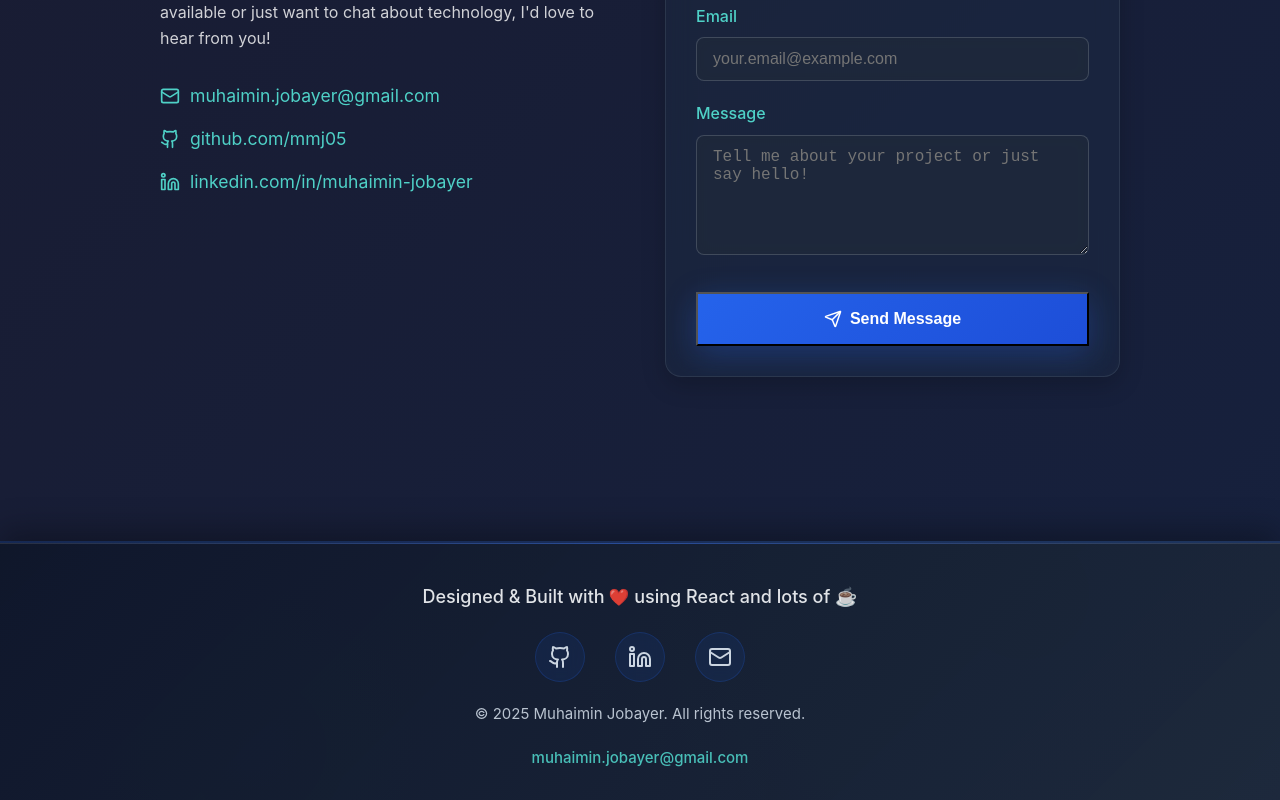
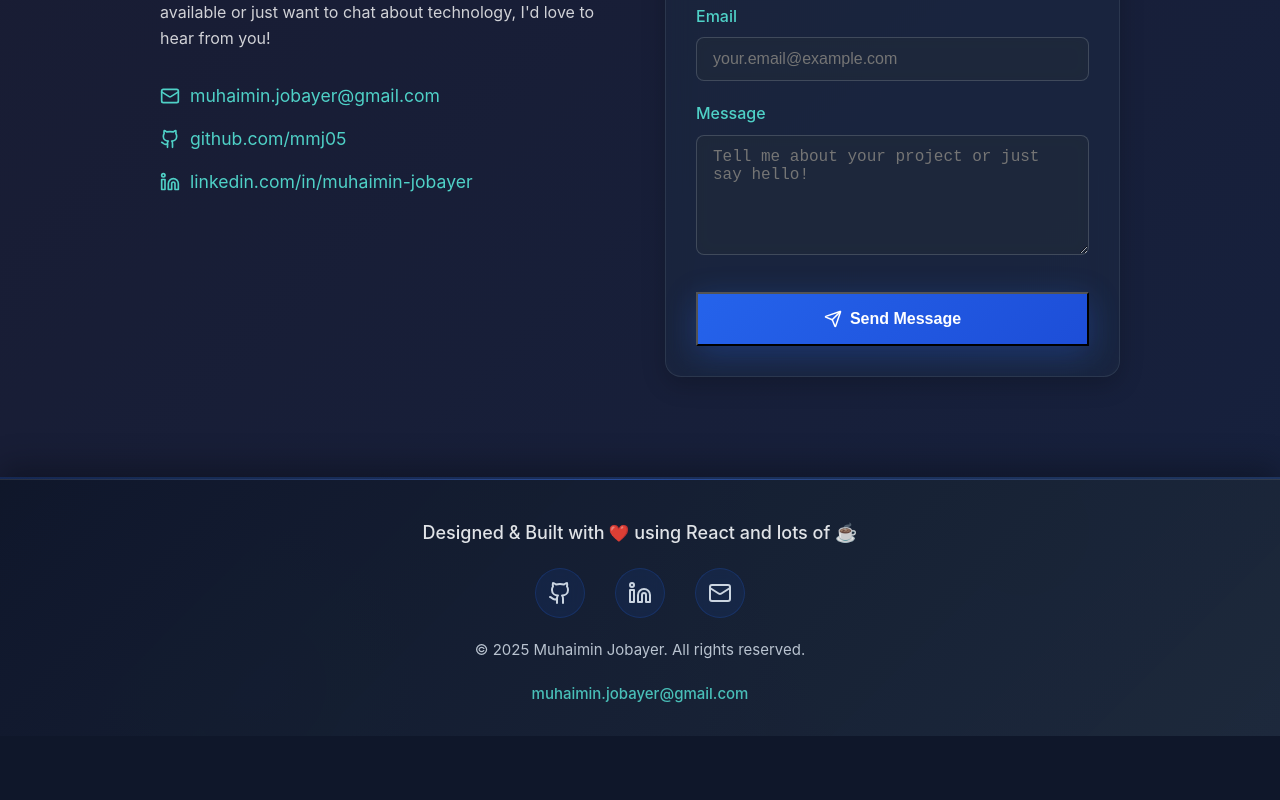
Before and after one commit to mmj05/portfolio, a React (Create React App) app: page / in a window 1280 px wide. Shown: the part 4323-5123 px from the top of the page. After the commit the page ends 5059 px from the top, so only its background shows below. Built offline with nearby package versions, Linux system fonts and the light colour scheme.

Commit message:
Remove unnecessary margin-top from footer styles for improved layout consistency.

```diff
--- a/src/components/Footer/Footer.css
+++ b/src/components/Footer/Footer.css
@@ -10,7 +10,6 @@
     0 -10px 30px rgba(0, 0, 0, 0.3),
     inset 0 1px 0 rgba(255, 255, 255, 0.1);
   position: relative;
-  margin-top: var(--space-3xl);
 }
 
 .footer::before {
```
